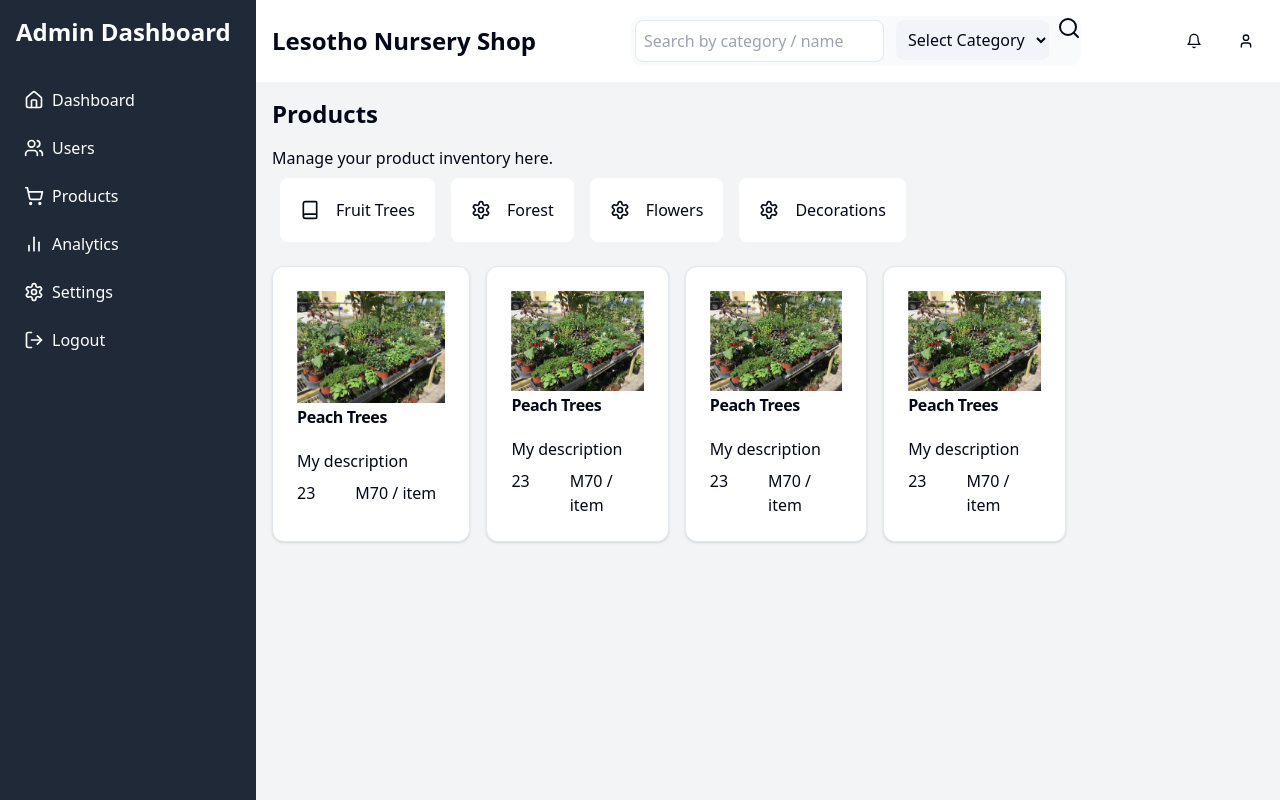
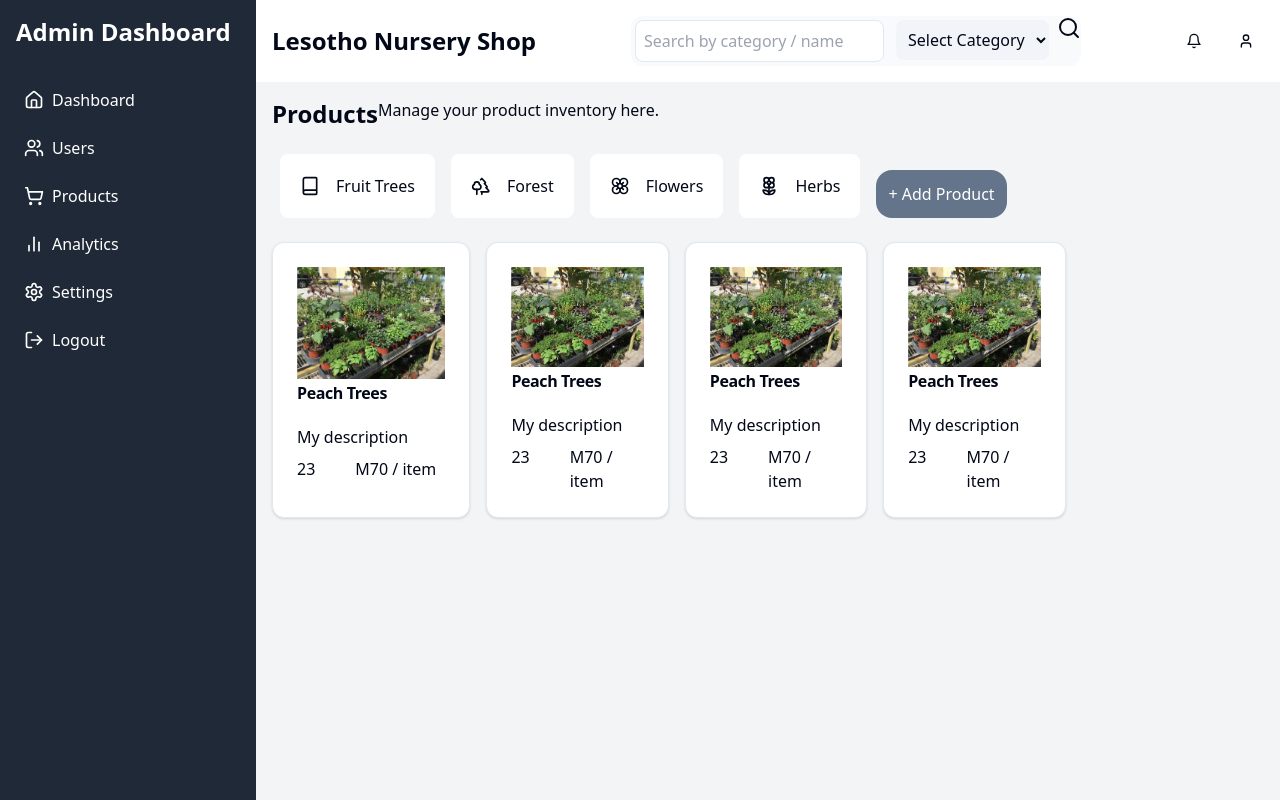
Before and after one commit to tefots/electron-js-testing, a Next.js app: page /pages/Products in a window 1280 px wide. Built offline with nearby package versions, Linux system fonts and the light colour scheme.

Commit message:
add product button

```diff
--- a/app/pages/Products/page.tsx
+++ b/app/pages/Products/page.tsx
@@ -1,24 +1,43 @@
+"use client";
 import { DashboardLayout } from "@/app/components/DashboardComponents/DashboardLayout"
 import ProductsPage from "@/app/components/SidebarComponents/Products"
 import ProductsCards from "@/app/components/SidebarComponents/productsCards"
-import { Book, PencilIcon, Settings } from "lucide-react"
+import { Book, Flower, Flower2, Heart, PencilIcon, Settings, Trees } from "lucide-react"
 import Image from "next/image"
+import { useRouter } from "next/navigation"
+
 import { title } from "process"
 
 
 export default function Products (){
 
-
+    // defining method to add product into the database
+    function addProduct(){
+        const route = useRouter();
+        route.push('/pages/Products/Add');
+    }
     return(
         <>
         <DashboardLayout >
-        <h1 className="text-2xl font-bold mb-4">Products</h1>
-        <p>Manage your product inventory here.</p>
+            <div className="flex ">
+
+                    <h1 className="text-2xl font-bold mb-4">Products</h1>
+                    <p>Manage your product inventory here.</p>
+
+            </div>
+
         <div className="flex flex-col md:flex-row">
             <ProductsPage icon={<Book size= {20} /> } title ="Fruit Trees" />
-            <ProductsPage icon={<Settings size= {20} /> } title ="Forest" />
-            <ProductsPage icon={<Settings size= {20} /> } title ="Flowers" />
-            <ProductsPage icon={<Settings size= {20} /> } title ="Decorations" />
+            <ProductsPage icon={<Trees size= {20} /> } title ="Forest" />
+            <ProductsPage icon={<Flower size= {20} /> } title ="Flowers" />
+            <ProductsPage icon={<Flower2 size= {20} /> } title ="Herbs" />
+
+            <div>
+
+            <button className="mx-2 bg-slate-500  mt-6  p-3 rounded-2xl text-white" onClick={() => addProduct()}>
+                        + Add Product
+            </button>
+            </div>
         </div>
 
         {/* products cards with images and numbers */}
```
Also changed, not shown: app/pages/Products/AddProducts.tsx (added).
